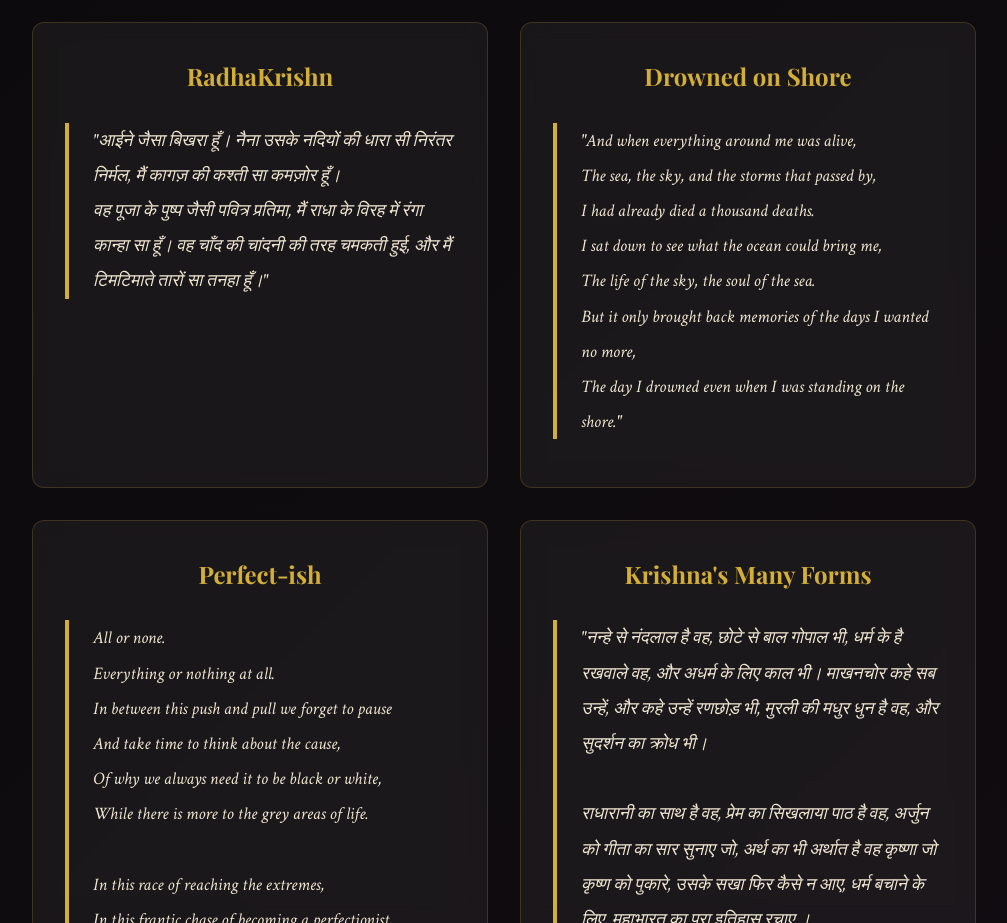
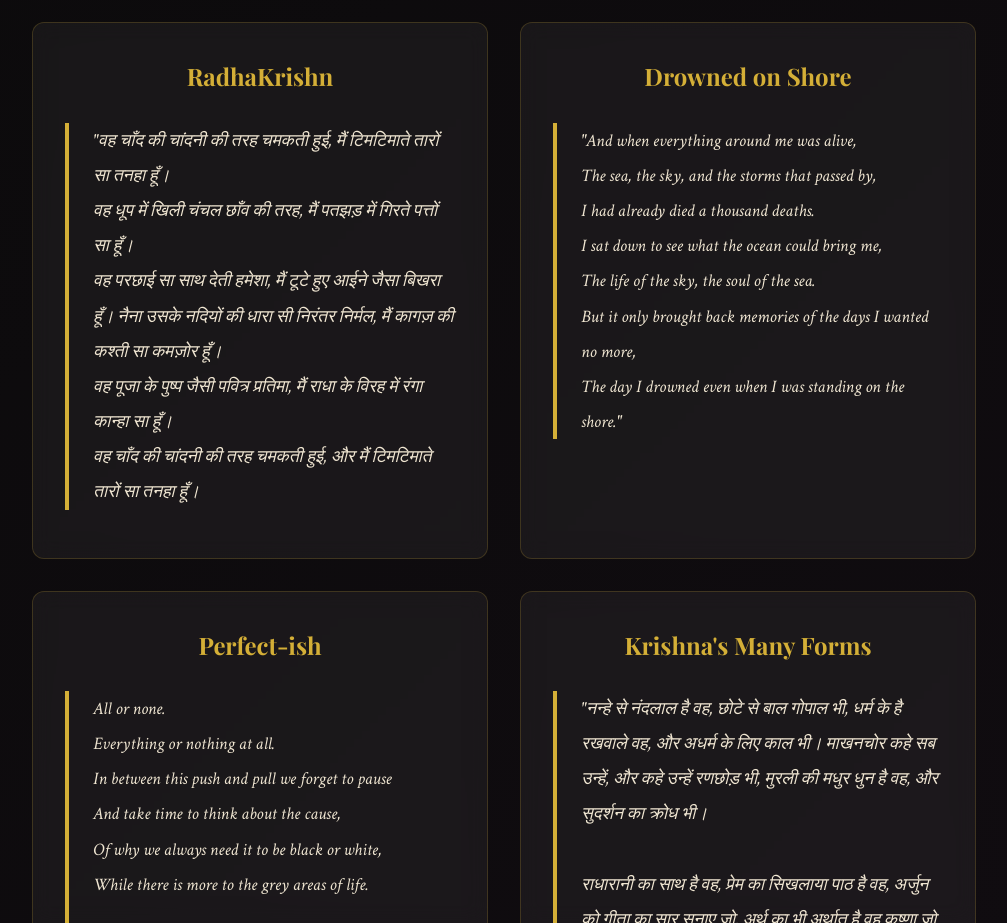
Before and after one commit to d3zaii/Jiya-Shah, a plain HTML site: page index.html in a window 1280 px wide. Shown: the part 1020-1943 px from the top of the page, without its empty margins (136-1143 px from the left). Drawn offline with nearby package versions, Linux system fonts and the light colour scheme.

Commit message:
Update index.html

```diff
--- a/index.html
+++ b/index.html
@@ -169,8 +169,23 @@
                 <div class="poem-card">
                     <h3 class="poem-title">RadhaKrishn</h3>
                     <div class="poem-text">
-"आईने जैसा बिखरा हूँ। नैना उसके नदियों की धारा सी निरंतर निर्मल, मैं कागज़ की कश्ती सा कमज़ोर हूँ।<br>
-वह पूजा के पुष्प जैसी पवित्र प्रतिमा, मैं राधा के विरह में रंगा कान्हा सा हूँ। वह चाँद की चांदनी की तरह चमकती हुई, और मैं टिमटिमाते तारों सा तनहा हूँ।"
+"वह चाँद की चांदनी की तरह चमकती हुई,
+मैं टिमटिमाते तारों सा तनहा हूँ।<br>
+
+वह धूप में खिली चंचल छाँव की तरह,
+मैं पतझड़ में गिरते पत्तों सा हूँ।<br>
+
+वह परछाई सा साथ देती हमेशा,
+मैं टूटे हुए आईने जैसा बिखरा हूँ।
+नैना उसके नदियों की धारा सी निरंतर निर्मल,
+मैं कागज़ की कश्ती सा कमज़ोर हूँ।<br>
+
+वह पूजा के पुष्प जैसी पवित्र प्रतिमा,
+मैं राधा के विरह में रंगा कान्हा सा हूँ।<br>
+
+वह चाँद की चांदनी की तरह चमकती हुई,
+और मैं टिमटिमाते तारों सा तनहा हूँ।
+
                     </div>
                 </div>
 
```
